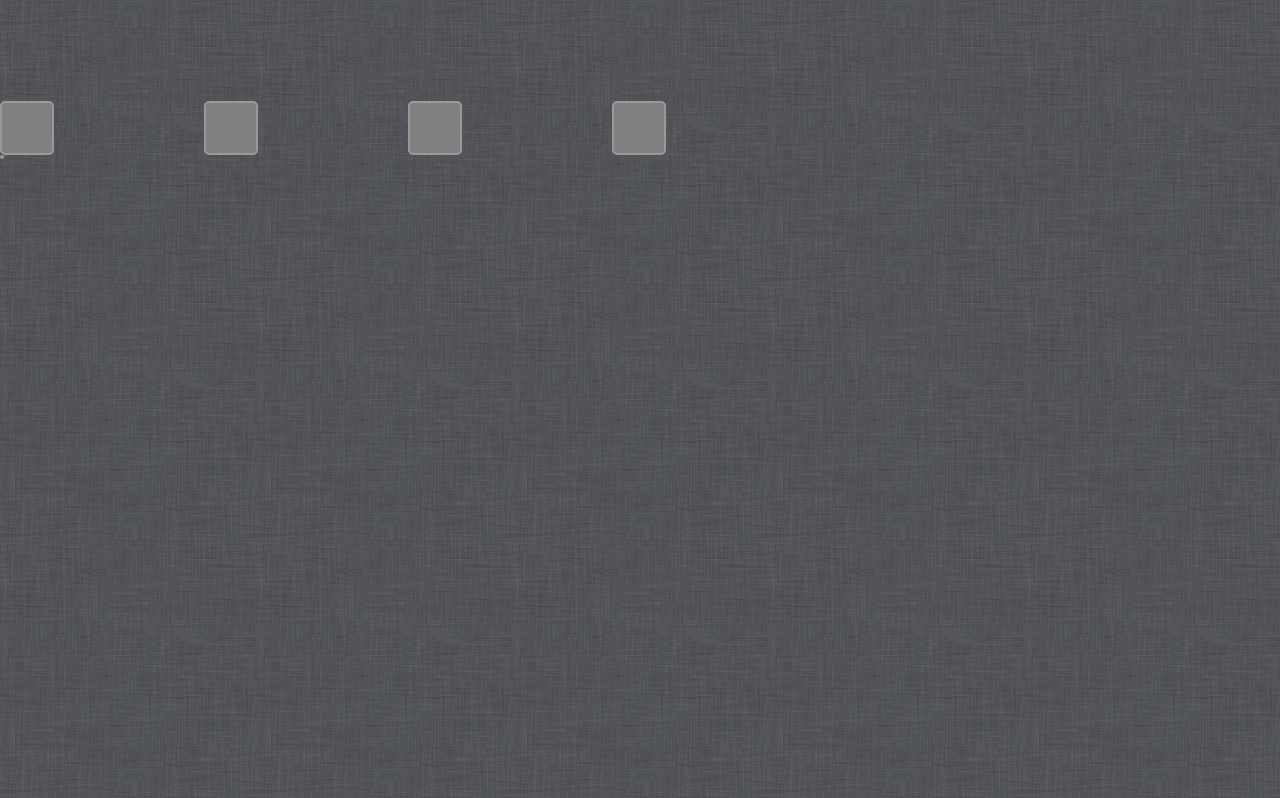
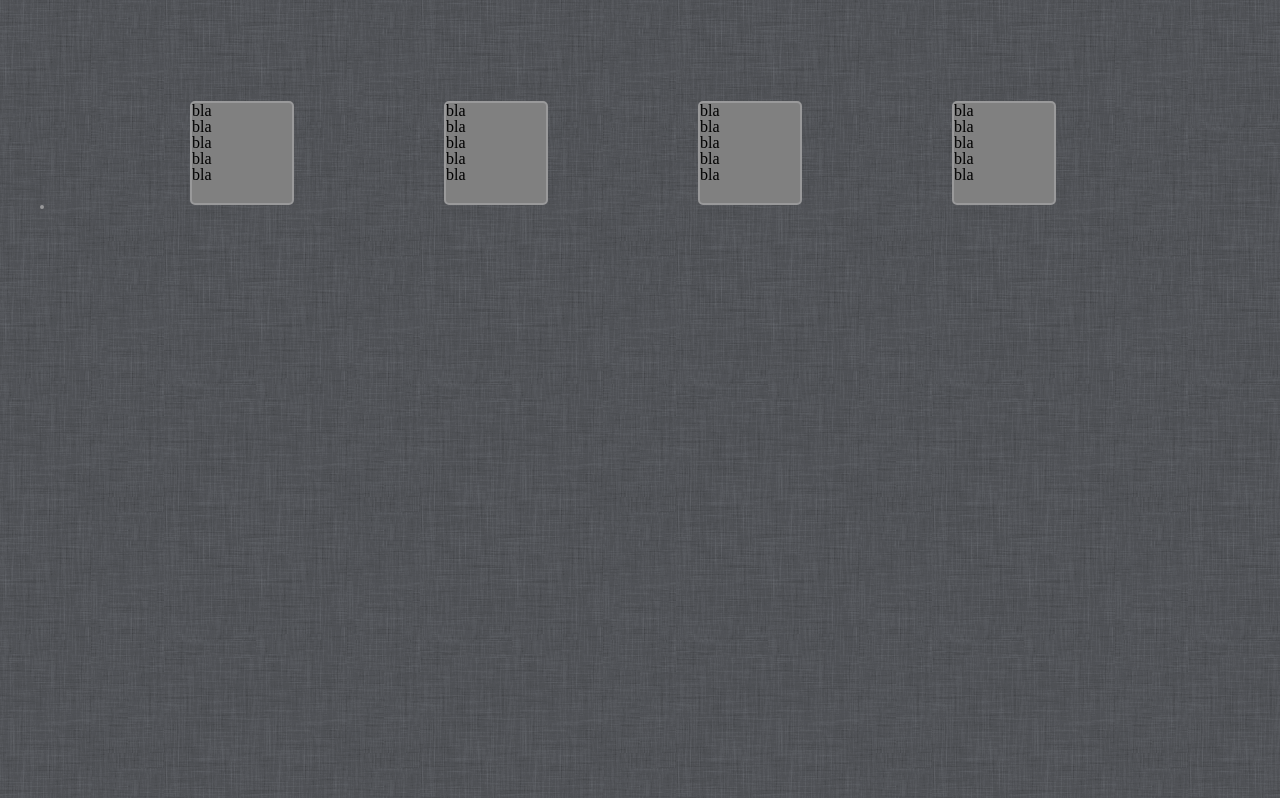
Before and after one commit to mkdesign/Forsaken.ir, a plain HTML site: page an idea for index/index.html in a window 1280 px wide. Shown: the top 798 px of the page. Drawn offline with Linux system fonts and the light colour scheme.

Commit message:
adding ul into li

```diff
--- a/an idea for index/index.html
+++ b/an idea for index/index.html
@@ -10,19 +10,49 @@
 	<div class="container">
 		<ul class="options">
 			<li class="slider">
-				<ul></ul>
+				<ul>
+					<li>bla</li>
+					<li>bla</li>
+					<li>bla</li>
+					<li>bla</li>
+					<li>bla</li>
+				</ul>
 			</li>
 			<li class="gallery">
-				<ul></ul>
+				<ul>
+					<li>bla</li>
+					<li>bla</li>
+					<li>bla</li>
+					<li>bla</li>
+					<li>bla</li>
+				</ul>
 			</li>
 			<li class="menu">
-				<ul></ul>
+				<ul>
+					<li>bla</li>
+					<li>bla</li>
+					<li>bla</li>
+					<li>bla</li>
+					<li>bla</li>
+				</ul>
 			</li>
 			<li class="about">
-				<ul></ul>
+				<ul>
+					<li>bla</li>
+					<li>bla</li>
+					<li>bla</li>
+					<li>bla</li>
+					<li>bla</li>
+				</ul>
 			</li>
 			<li class="clear">
-				<ul></ul>
+				<ul>
+					<li>bla</li>
+					<li>bla</li>
+					<li>bla</li>
+					<li>bla</li>
+					<li>bla</li>
+				</ul>
 			</li>
 		</ul>
 	</div>
--- a/an idea for index/style.css
+++ b/an idea for index/style.css
@@ -20,22 +20,26 @@ div.container{
 	background-image: url('../images/iPadBackgroundTexture-grey.png');
 	min-height:1000px;
 	background-color: #333;
-	width:100%;
 	padding-top: 1px;
 }
 
 div.container ul.options{
+	width:1200px;
 	margin:100px auto 0 auto;
 	display: block;
 }
 
- ul.options > li{
-	width:50px;
+ul.options > li{
+	width:100px;
 	margin-right:150px;
 	border:2px solid #99999a;
-	height:50px;
+	height:100px;
 	float: left;
 	background-color: gray;
 	border-radius:5px;
-	display: block
+	display: block;
 }
+
+ ul.options > li:first-child{
+ 	margin-left: 150px;
+ }
```
